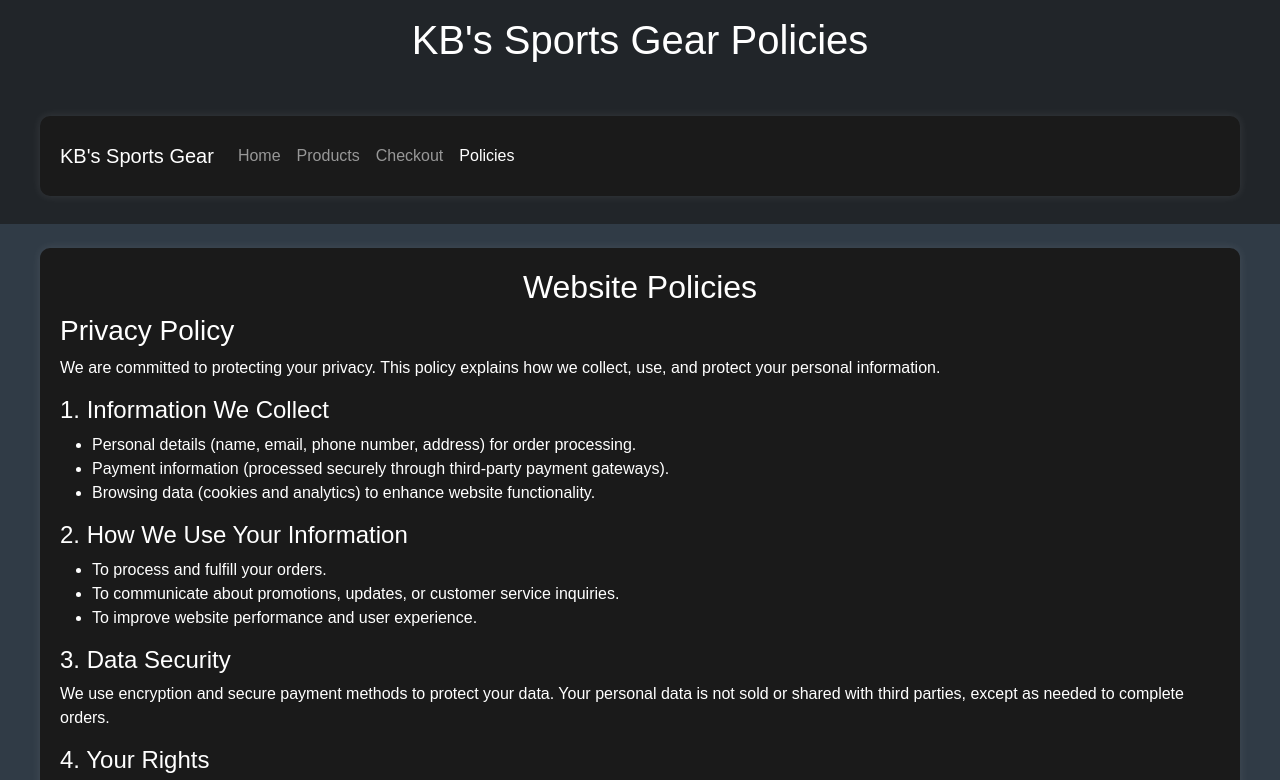
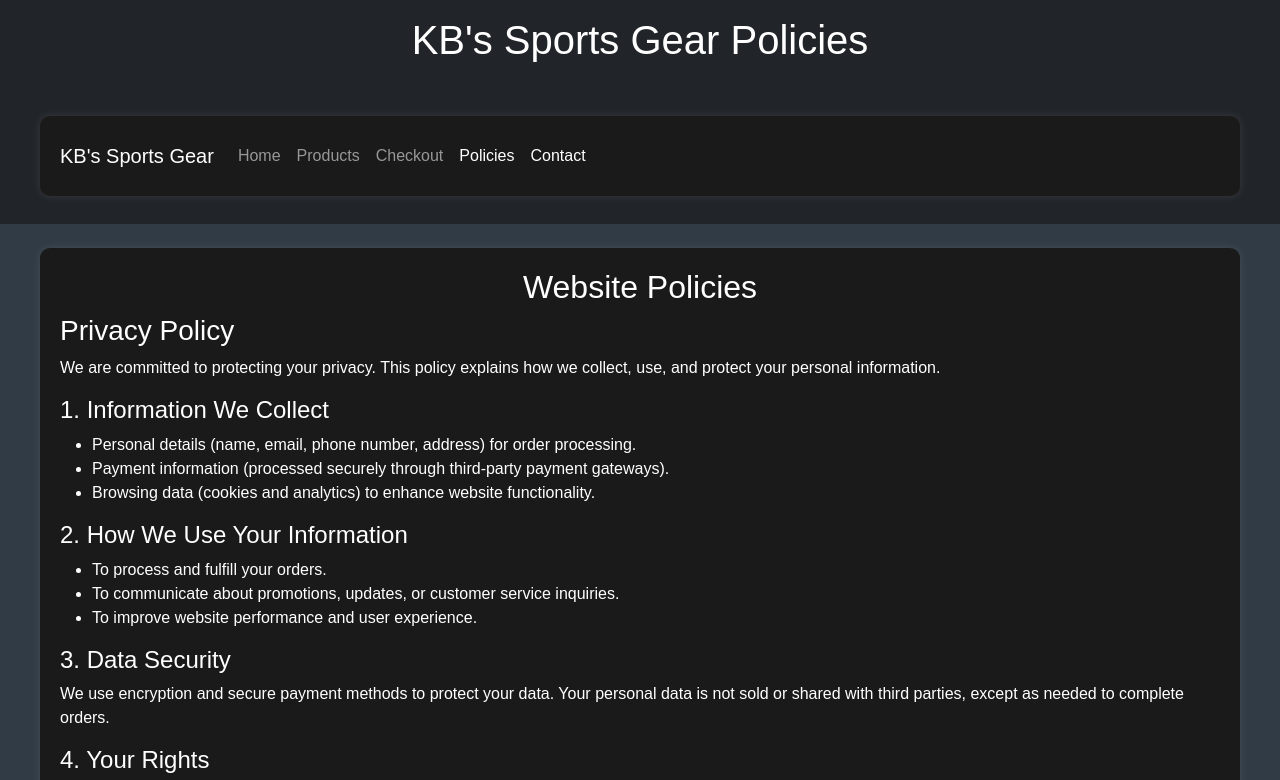
Before and after one commit to princekbsegokgo/KB-s-Sport-Gear, a plain HTML site: page Policies.html in a window 1280 px wide. Shown: the top 780 px of the page. Drawn offline with nearby package versions, Linux system fonts and the light colour scheme.

Commit message:
Update Policies.html

```diff
--- a/Policies.html
+++ b/Policies.html
@@ -24,6 +24,7 @@
                     <li class="nav-item"><a class="nav-link" href="Products.html">Products</a></li>
                     <li class="nav-item"><a class="nav-link" href="Checkout.html">Checkout</a></li>
                     <li class="nav-item"><a class="nav-link active" href="Policies.html">Policies</a></li>
+                         <li class="nav-item"><a class="nav-link active" href="Contact.html">Contact</a></li>
                 </ul>
             </div>
         </div>
```
